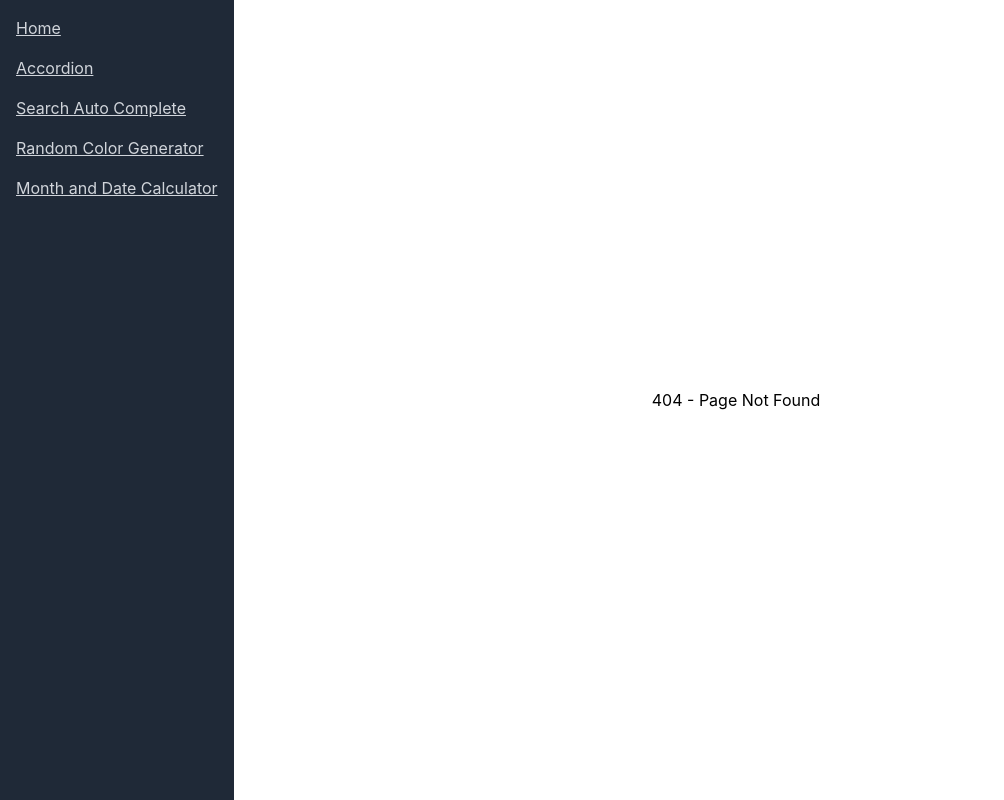
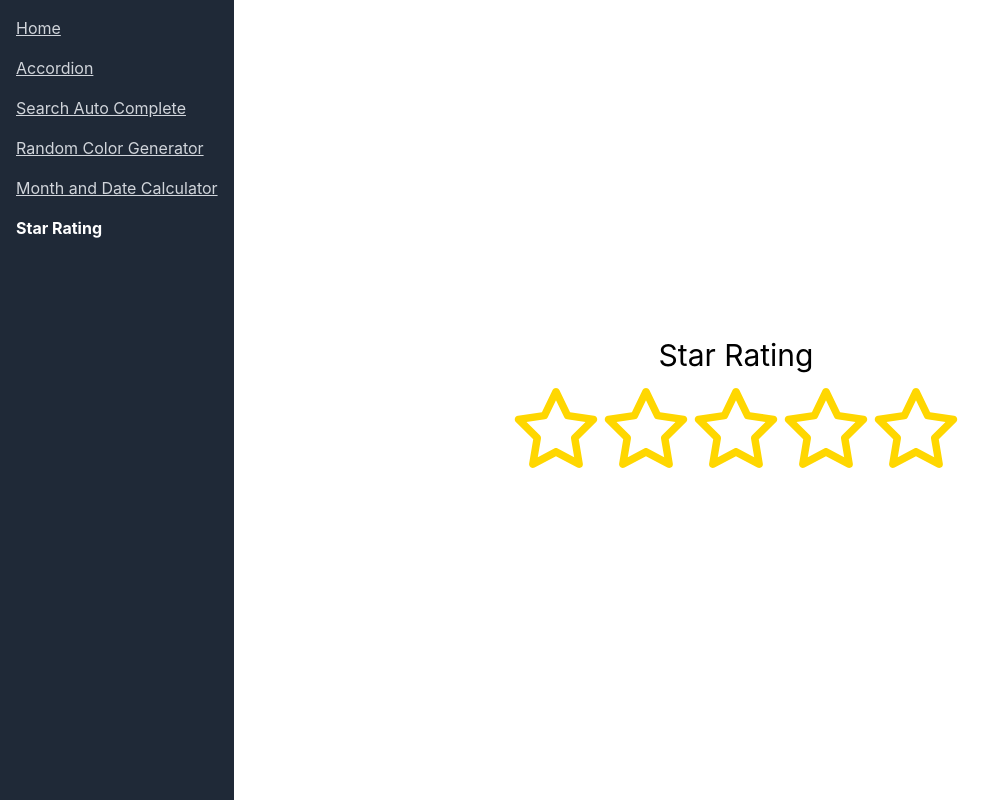
Before and after one commit to saranyaSittrarasu/React_Mini_Projects, a React (Create React App) app: page /starrating in a window 1280 px wide. Before the commit this address had no page. Shown: the whole page, without its empty margins (0-1004 px from the left). Built offline with nearby package versions, Linux system fonts and the light colour scheme.

Commit message:
Star rating component

```diff
--- a/package.json
+++ b/package.json
@@ -3,6 +3,11 @@
   "version": "0.1.0",
   "private": true,
   "dependencies": {
+    "@fortawesome/fontawesome-svg-core": "^6.7.2",
+    "@fortawesome/free-brands-svg-icons": "^6.7.2",
+    "@fortawesome/free-regular-svg-icons": "^6.7.2",
+    "@fortawesome/free-solid-svg-icons": "^6.7.2",
+    "@fortawesome/react-fontawesome": "^0.2.2",
     "@testing-library/jest-dom": "^5.17.0",
     "@testing-library/react": "^13.4.0",
     "@testing-library/user-event": "^13.5.0",
--- a/src/NavBar.tsx
+++ b/src/NavBar.tsx
@@ -35,6 +35,11 @@ const Navbar: React.FC = () => {
             Month and Date Calculator
           </Link>
         </li>
+        <li>
+          <Link to="/starrating" className={navLinkStyles}>
+            Star Rating
+          </Link>
+        </li>
       </ul>
     </nav>
   );
--- a/src/Router.tsx
+++ b/src/Router.tsx
@@ -6,6 +6,7 @@ import SearchAutoComplete from "./components/SearchAutoComplete/SearchAutoComple
 import RandomColorGenrator from "./components/RandomColorGenerator/RandomColorGenerator";
 import NotFound from "./components/NotFound";
 import WeekandDaysCalculator from "./components/WeekandDaysCalculator/WeekandDaysCalculator";
+import StarRating from "./components/StarRating/StarRating";
 
 const AppRouter: React.FC = () => {
   return (
@@ -19,6 +20,7 @@ const AppRouter: React.FC = () => {
           path="/monthanddatecalculator"
           element={<WeekandDaysCalculator />}
         />
+        <Route path="/starrating" element={<StarRating />} />
         <Route path="*" element={<NotFound />} />{" "}
       </Routes>
     </>
--- /dev/null
+++ b/src/components/StarRating/StarRating.tsx
@@ -0,0 +1,62 @@
+import React, { useState } from "react";
+import { FontAwesomeIcon } from "@fortawesome/react-fontawesome";
+import { faStar } from "@fortawesome/free-regular-svg-icons";
+import { faStar as faStarSolid } from "@fortawesome/free-solid-svg-icons";
+const StarRating = () => {
+  const [rating, setRating] = useState(0);
+  const [hover, setHover] = useState(0);
+  const [selectedRating, setSelectedRating] = useState("");
+  const data = new Map([
+    ["1", "Terrible"],
+    ["2", "Poor"],
+    ["3", "Good"],
+    ["4", "Great"],
+    ["5", "Excellent"],
+  ]);
+
+  function handleClick(getCurrentIndex: number) {
+    setRating(getCurrentIndex);
+    setSelectedRating(data.get(getCurrentIndex.toString())!);
+  }
+
+  function handleMouseEnter(getCurrentIndex: number) {
+    setHover(getCurrentIndex);
+    setSelectedRating(data.get(getCurrentIndex.toString())!);
+  }
+
+  function handleMouseLeave() {
+    if (hover !== rating) {
+      setHover(rating);
+      setSelectedRating(data.get(rating.toString())!);
+    }
+  }
+
+  return (
+    <div>
+      <h1 style={{ textAlign: "center", fontSize: "30px", margin: "10px" }}>
+        Star Rating
+      </h1>
+      <div style={{ width: "100%", cursor: "pointer" }}>
+        {[...Array(5)].map((_, index) => {
+          index += 1;
+          return (
+            <FontAwesomeIcon
+              onMouseEnter={() => handleMouseEnter(index)}
+              onMouseLeave={() => handleMouseLeave()}
+              key={index}
+              onClick={() => handleClick(index)}
+              icon={index <= (hover || rating) ? faStarSolid : faStar}
+              size="5x"
+              color="gold"
+            />
+          );
+        })}
+        <p style={{ textAlign: "center", fontSize: "30px", margin: "10px" }}>
+          {selectedRating}
+        </p>
+      </div>
+    </div>
+  );
+};
+
+export default StarRating;
```
Also changed, not shown: 1 other file (tests, documents, lock files or other folders).
